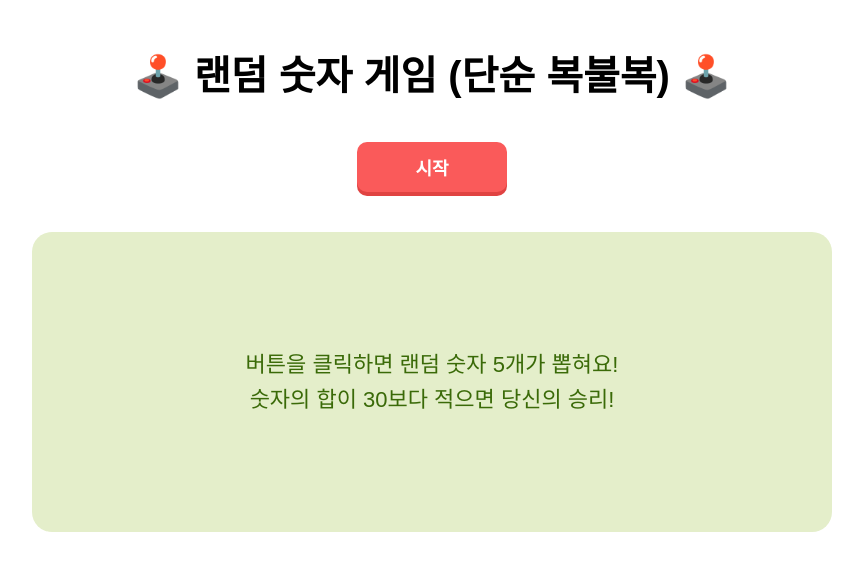
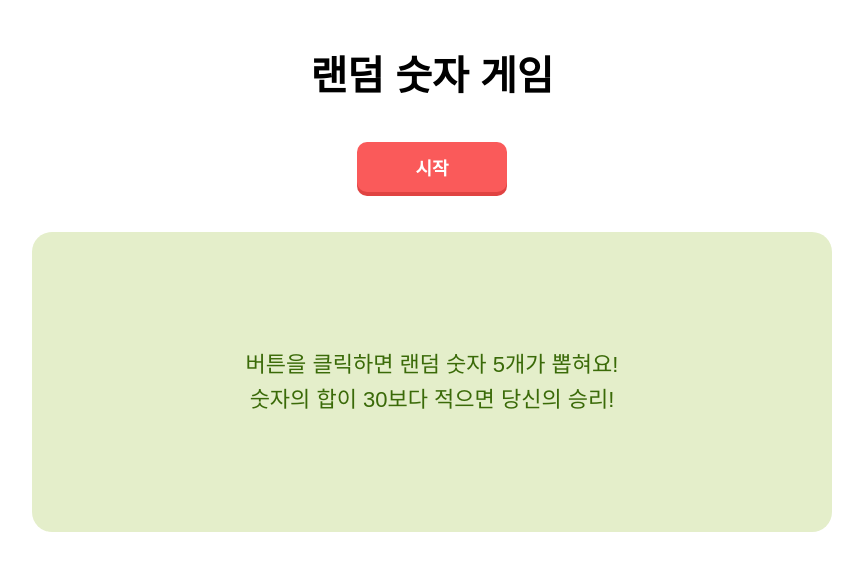
Before and after one commit to yujsoo/JavaScript_Basic, a plain HTML site: page 02/index.html in a window 1280 px wide. Shown: the whole page, without its empty margins (208-1071 px from the left). Drawn offline with Linux system fonts and the light colour scheme; a web font is replaced by a local one.

Commit message:
[chore]타이틀 수정

```diff
--- a/02/index.html
+++ b/02/index.html
@@ -7,7 +7,7 @@
     <title>02 랜덤 숫자 게임 (단순 복불복)</title>
 </head>
 <body>
-    <h1><strong>🕹️ 랜덤 숫자 게임 (단순 복불복) 🕹️</strong></h1>
+    <h1><strong>랜덤 숫자 게임</strong></h1>
     <button type="button" id="random-btn">시작</button>
     <div id="random-number">
         <p class="txt">버튼을 클릭하면 랜덤 숫자 5개가 뽑혀요! <br> 숫자의 합이 30보다 적으면 당신의 승리!</p>
```
